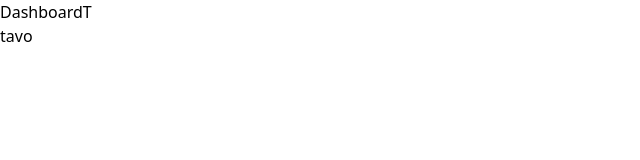
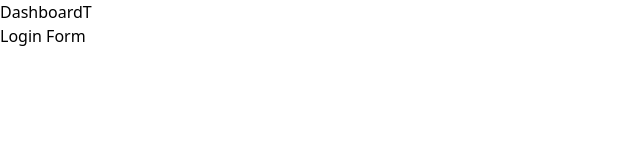
Before and after one commit to Luisvvargas/dashboard_cetysdb, a React (Vite) app in the folder dashboard_cetys/: page / in a window 1280 px wide. Shown: the top 160 px of the page, without its empty margins (0-640 px from the left). Built offline with nearby package versions, Linux system fonts and the light colour scheme.

Commit message:
Esqueleto

```diff
--- a/dashboard_cetys/src/App.jsx
+++ b/dashboard_cetys/src/App.jsx
@@ -1,15 +1,14 @@
-import React from 'react'
 import DashboardT from './components/DashboardT'
+import LoginForm from './components/LoginForm'
 
 function App() {
   return (
     <div>
       <DashboardT/>
-
-      <div>tavo</div>
+      <div>
+        <LoginForm/>
+      </div>
     </div>
-
-
 
     /* Esta es la pagina de santiago, aqui vas a hacer el login que nos va a llevar a los componentes */
   )
--- /dev/null
+++ b/dashboard_cetys/src/components/LoginForm.jsx
@@ -0,0 +1,9 @@
+import React from "react";
+
+const LoginForm = () =>{
+    return(
+        <div>Login Form</div>
+    );
+};
+
+export default LoginForm;
```
